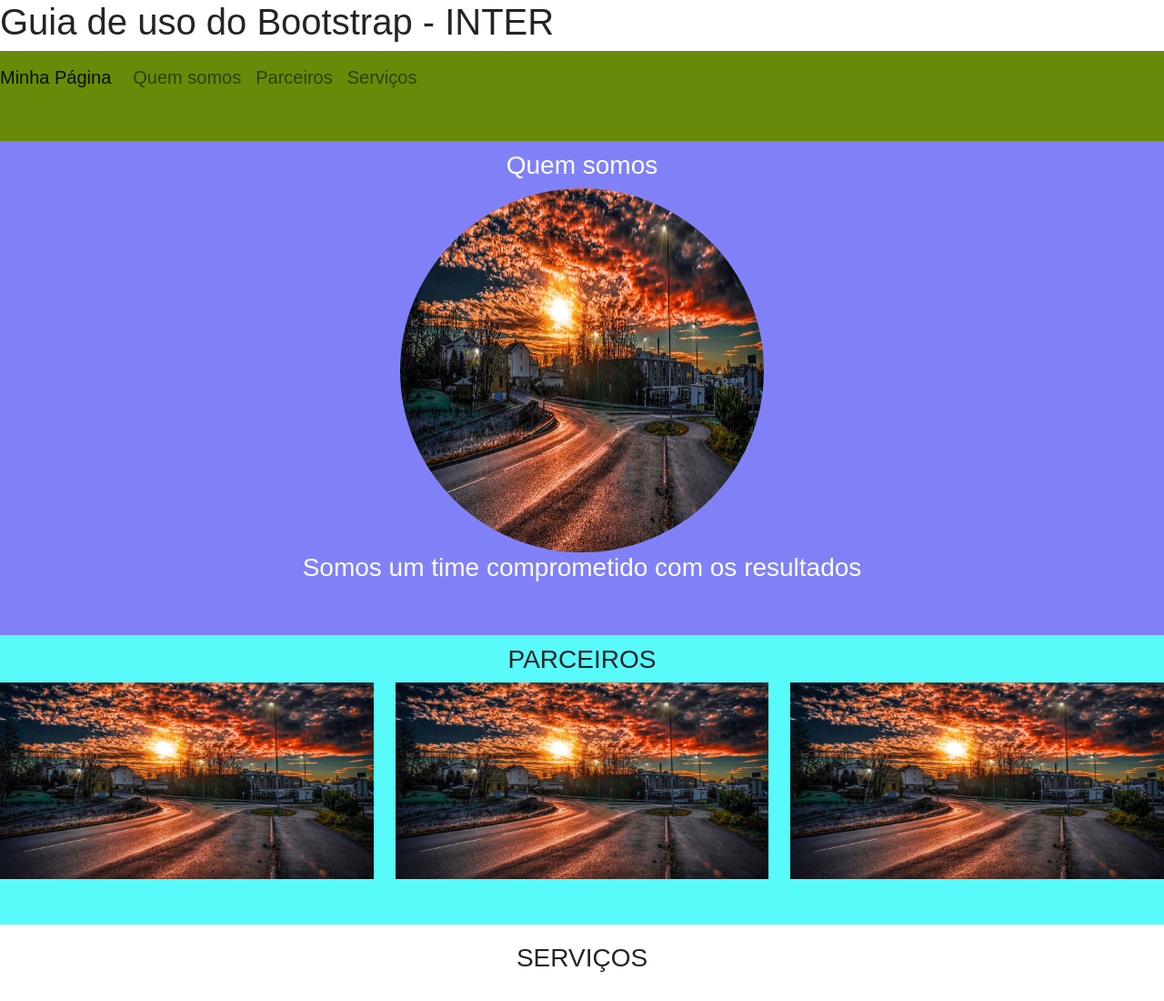
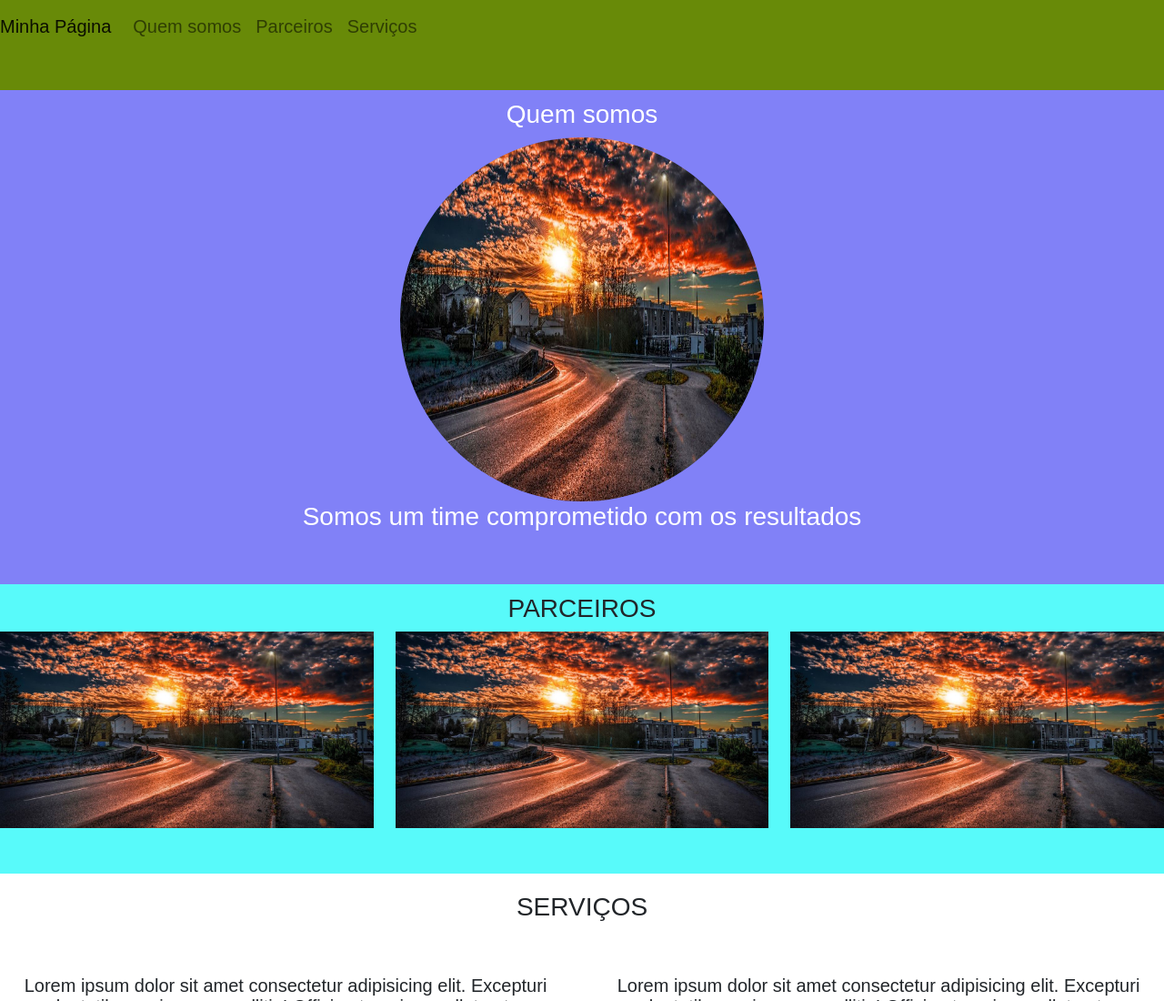
Before and after one commit to Brpimendes/Bootcamp_Inter, a plain HTML site: page Bootstrap/index.html in a window 1280 px wide. Shown: the top 1100 px of the page at 91% size. Drawn offline with Linux system fonts and the light colour scheme.

Commit message:
Curso ministrado de introdução ao Bootstrap 5

```diff
--- a/Bootstrap/index.html
+++ b/Bootstrap/index.html
@@ -9,7 +9,7 @@
     <link rel="stylesheet" href="css/style.css">
 </head>
 <body>
-    <h1>Guia de uso do Bootstrap - INTER</h1>
+    <!-- <h1>Guia de uso do Bootstrap - INTER</h1> -->
     <nav class="navbar navbar-expand-lg navbar-light margin">
         <a class="navbar-brand" href="">Minha Página</a>
         <div class="collapse navbar-collapse">
```
